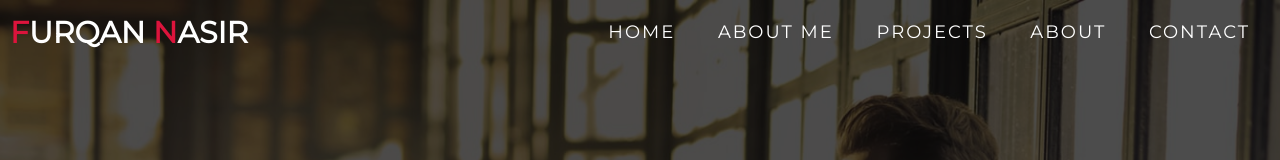
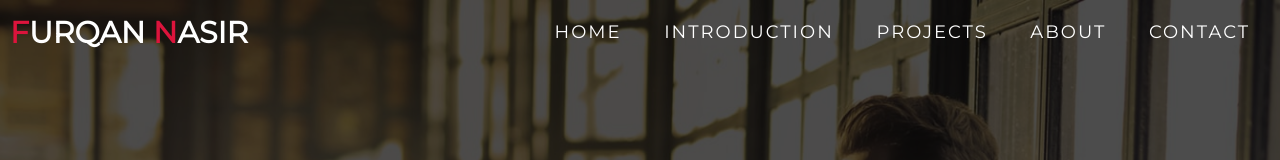
Before and after one commit to furqannr/Portfolio-Website, a plain HTML site: page index.html in a window 1280 px wide. Shown: the top 160 px of the page. Drawn offline with Linux system fonts and the light colour scheme.

Commit message:
Update index.html

```diff
--- a/index.html
+++ b/index.html
@@ -24,7 +24,7 @@
           </div>
           <ul>
             <li><a href="#hero" data-after="Home">Home</a></li>
-            <li><a href="#services" data-after="Service">About Me</a></li>
+            <li><a href="#services" data-after="Service">Introduction</a></li>
             <li><a href="#projects" data-after="Projects">Projects</a></li>
             <li><a href="#about" data-after="About">About</a></li>
             <li><a href="#contact" data-after="Contact">Contact</a></li>
```
